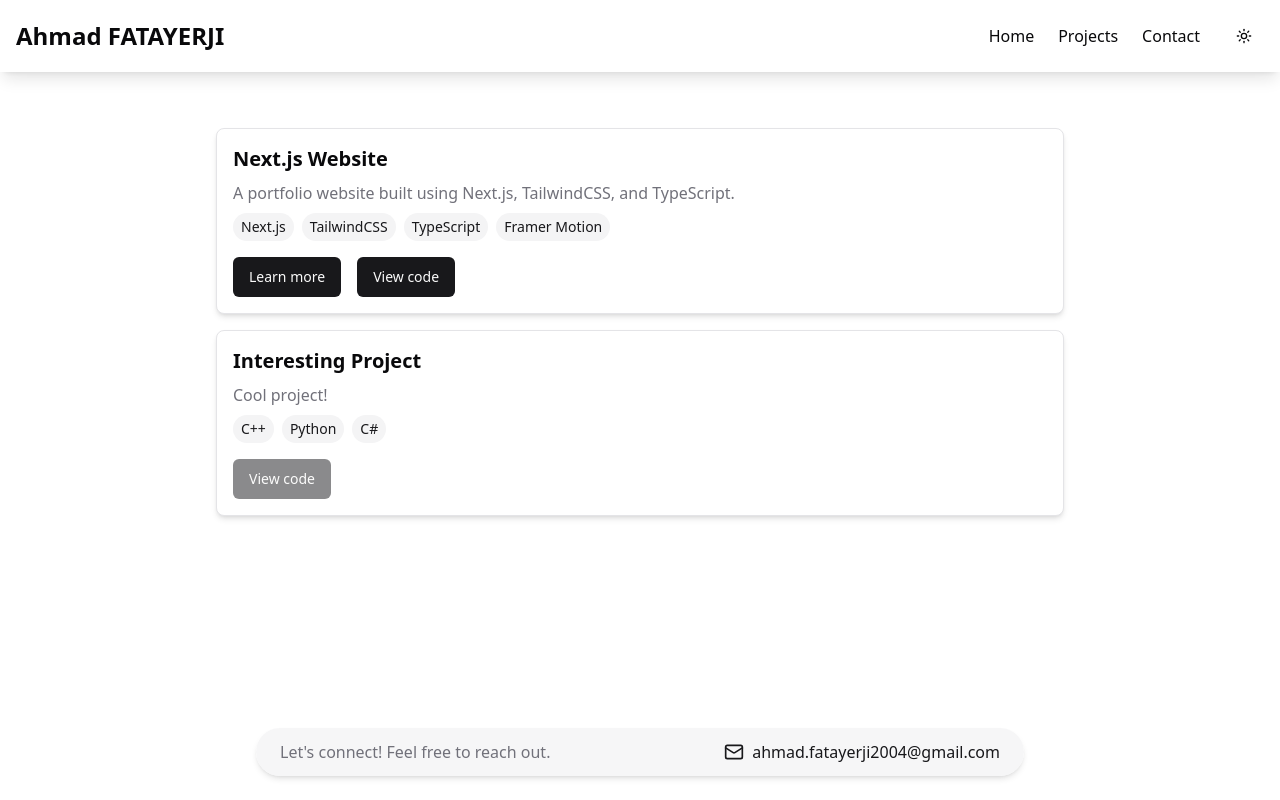
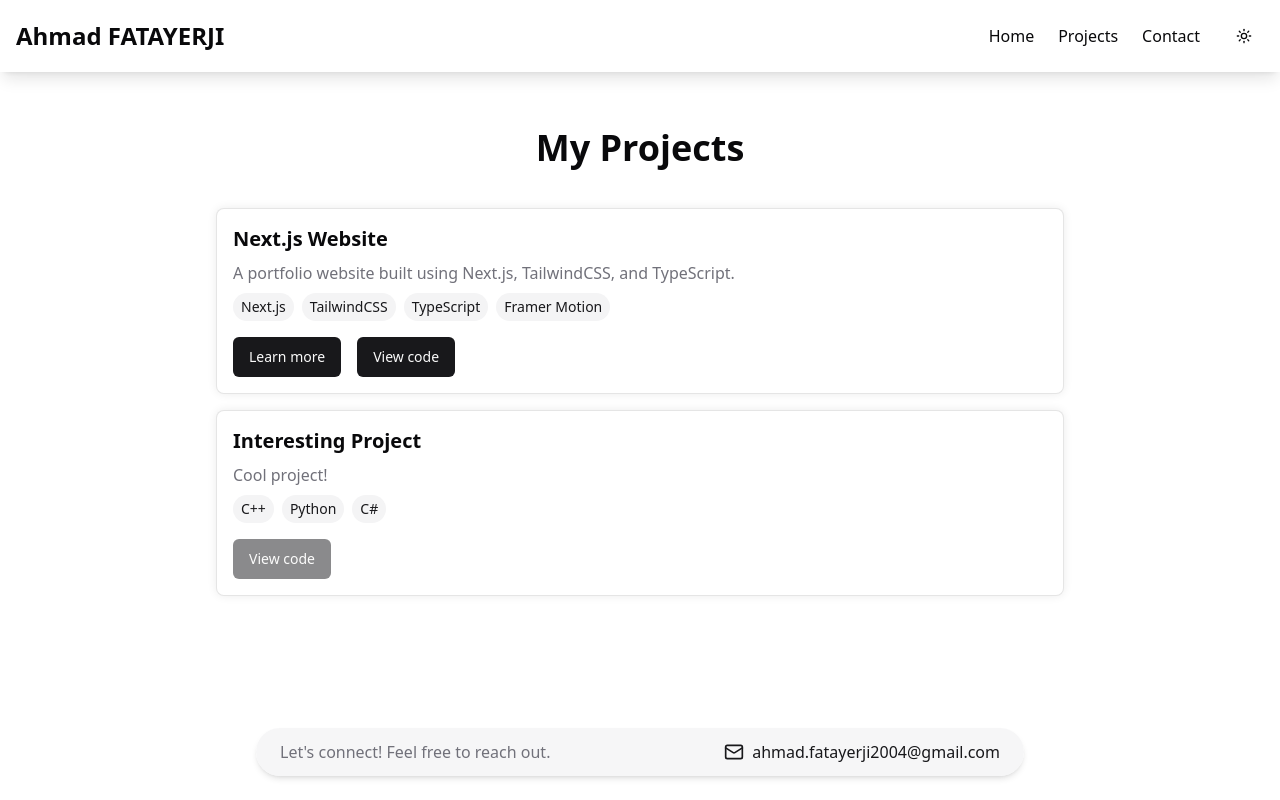
Before and after one commit to ahmad-fatayerji/MyPortfolio, a Next.js app: page /projects in a window 1280 px wide. Built offline with nearby package versions, Linux system fonts and the light colour scheme.

Commit message:
fixed overall cards styling and added motion to projects page

```diff
--- a/src/app/projects/ProjectCard.tsx
+++ b/src/app/projects/ProjectCard.tsx
@@ -6,7 +6,7 @@ import clsx from "clsx";
 
 const ProjectCard: React.FC<{ project: Project }> = ({ project }) => {
   return (
-    <div className="border rounded-lg p-4 shadow-md bg-background text-foreground transition-colors">
+    <div className="glow-card border rounded-lg p-4 shadow-md bg-background text-foreground transition-colors">
       <h2 className="text-xl font-bold mb-2">{project.title}</h2>
       <p className="text-muted-foreground mb-2">{project.description}</p>
 
--- a/src/app/projects/page.tsx
+++ b/src/app/projects/page.tsx
@@ -1,6 +1,7 @@
 "use client";
 
 import { useEffect, useState } from "react";
+import { motion } from "framer-motion";
 import ProjectCard from "@/app/projects/ProjectCard";
 import { Project } from "@/types/project";
 
@@ -25,16 +26,58 @@ export default function ProjectsPage() {
   }, []);
 
   return (
-    <div className="max-w-4xl mx-auto p-6">
-      <div className="grid gap-4">
+    <motion.div
+      initial={{ opacity: 0, y: 50 }}
+      animate={{ opacity: 1, y: 0 }}
+      transition={{ duration: 0.6, ease: "easeOut" }}
+      className="max-w-4xl mx-auto p-6"
+    >
+      <motion.h2
+        initial={{ opacity: 0, y: -20 }}
+        animate={{ opacity: 1, y: 0 }}
+        transition={{ duration: 0.5, ease: "easeOut" }}
+        className="text-4xl font-bold text-center mb-10"
+      >
+        My Projects
+      </motion.h2>
+
+      <motion.div
+        initial="hidden"
+        animate="visible"
+        variants={{
+          hidden: { opacity: 0, y: 20 },
+          visible: {
+            opacity: 1,
+            y: 0,
+            transition: { staggerChildren: 0.2 },
+          },
+        }}
+        className="grid gap-4"
+      >
         {projects.length === 0 ? (
-          <p className="text-center text-gray-500">No projects found.</p>
+          <motion.p
+            initial={{ opacity: 0 }}
+            animate={{ opacity: 1 }}
+            transition={{ duration: 0.5 }}
+            className="text-center text-gray-500"
+          >
+            No projects found.
+          </motion.p>
         ) : (
           projects.map((project, index) => (
-            <ProjectCard key={index} project={project} />
+            <motion.div
+              key={index}
+              variants={{
+                hidden: { opacity: 0, y: 20 },
+                visible: { opacity: 1, y: 0 },
+              }}
+              transition={{ duration: 0.5 }}
+            >
+              <ProjectCard project={project} />
+            </motion.div>
           ))
         )}
-      </div>
-    </div>
+      </motion.div>
+    </motion.div>
   );
 }
--- a/src/components/CareerTimeline.tsx
+++ b/src/components/CareerTimeline.tsx
@@ -10,7 +10,7 @@ export default function CareerTimeline() {
 
       <div className="relative max-w-4xl mx-auto">
         {/* Central Timeline Line */}
-        <div className="hidden md:block absolute left-1/2 transform -translate-x-1/2 w-[2px] h-full bg-gray-300 dark:bg-gray-600 z-0" />
+        <div className="hidden md:block absolute left-1/2 transform -translate-x-1/2 w-[2px] h-full bg-gray-300 dark:bg-gray-700 z-0" />
 
         <div className="space-y-28">
           {experiences.map((exp, index) => (
@@ -28,7 +28,7 @@ export default function CareerTimeline() {
               {index < experiences.length - 1 && (
                 <div
                   className="hidden md:block absolute left-1/2 transform -translate-x-1/2
-                  w-[2px] h-20 bg-gray-300 dark:bg-gray-600 top-full z-0"
+                  w-[2px] h-20 bg-gray-300 dark:bg-gray-700 top-full z-0"
                 />
               )}
 
@@ -43,18 +43,17 @@ export default function CareerTimeline() {
                 </p>
               </div>
 
-              {/* Experience Card */}
+              {/* Experience Card - Fixed Fully Black Background */}
               <div
                 className={`
     glow-card md:w-2/3 rounded-lg shadow-lg p-6 border transition-all hover:scale-[1.02]
-    bg-white dark:bg-[#0d0d0d] text-gray-900 dark:text-gray-200
-    border-gray-300 dark:border-gray-700
+    bg-background text-foreground border-border
     ${index % 2 === 0 ? "md:mr-auto" : "md:ml-auto"}
   `}
               >
                 <h3 className="text-xl font-semibold">{exp.title}</h3>
                 <p className="text-primary font-medium">{exp.company}</p>
-                <p className="text-sm text-gray-500 dark:text-gray-400 mt-2">
+                <p className="text-sm text-gray-600 dark:text-gray-300 mt-2">
                   {exp.description}
                 </p>
               </div>
--- a/src/styles/global.css
+++ b/src/styles/global.css
@@ -71,25 +71,25 @@
   }
 }
 
-/* Glow effect for light mode */
+/* General Card Styling - No Forced Background */
 .glow-card {
-  background-color: #ffffff !important; /* Pure white */
   border: 1px solid rgba(0, 0, 0, 0.1);
-  box-shadow: 0 0 10px rgba(0, 0, 0, 0.15); /* Dark glow in light mode */
+  box-shadow: 0 0 10px rgba(0, 0, 0, 0.08); /* Reduced radius, softer shadow */
   transition: all 0.3s ease-in-out;
 }
 
+/* Light Mode Glow (Subtle Bloom Effect) */
 .glow-card:hover {
-  box-shadow: 0 0 20px rgba(0, 0, 0, 0.25);
+  box-shadow: 0 0 18px rgba(0, 0, 0, 0.2); /* Slightly smaller and softer */
 }
 
-/* Glow effect for dark mode */
+/* Dark Mode - Remove Forced Black Background */
 .dark .glow-card {
-  background-color: #0d0d0d !important; /* Full black */
   border: 1px solid rgba(255, 255, 255, 0.1);
-  box-shadow: 0 0 10px rgba(255, 255, 255, 0.2); /* White glow in dark mode */
+  box-shadow: 0 0 12px rgba(255, 255, 255, 0.1); /* Reduced intensity */
 }
 
+/* Dark Mode Hover Effect - More Controlled Glow */
 .dark .glow-card:hover {
-  box-shadow: 0 0 20px rgba(255, 255, 255, 0.3);
+  box-shadow: 0 0 20px rgba(255, 255, 255, 0.2); /* Less intense, blends better */
 }
```
